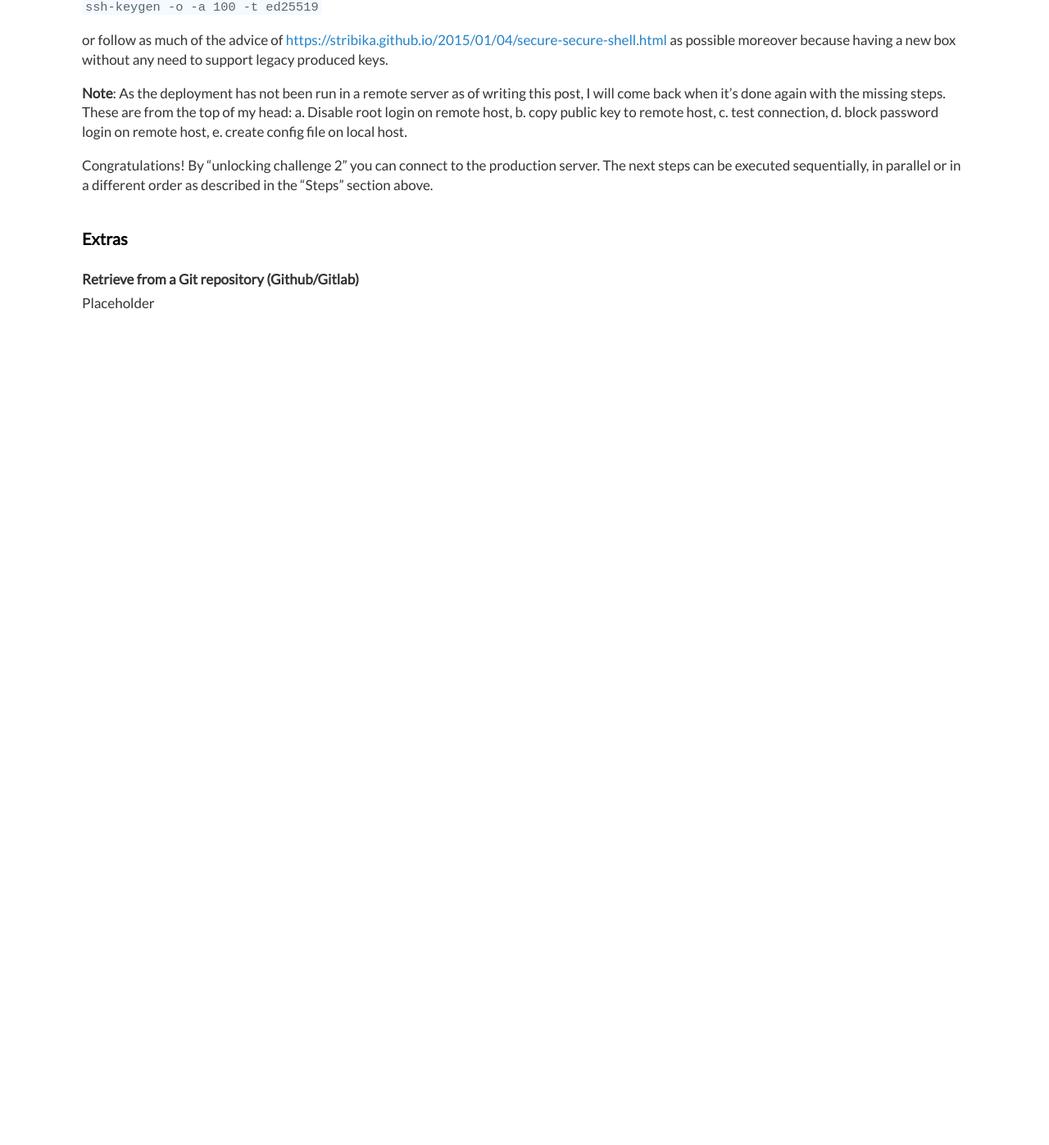
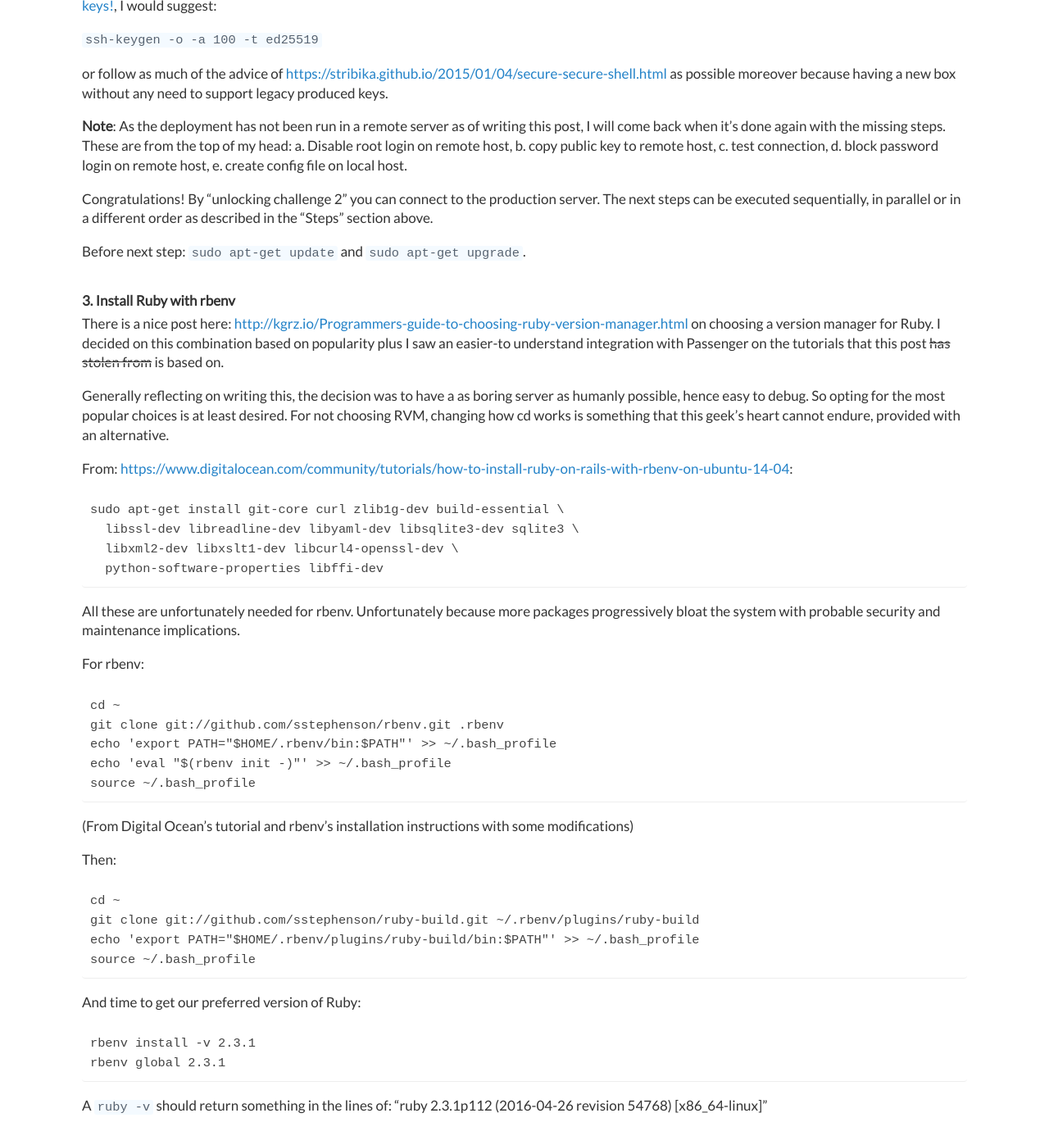
Before and after one commit to dimitrismistriotis/dimitrismistriotis.github.io, a Jekyll site: the page built from _posts/2017-01-07-deploy_rails.md, in a window 1280 px wide and 1400 px high, scrolled down 2357 px. Shown: the top 1397 px of the window at 82% size. Built offline with Jekyll 4.4.1, drawn with Linux system fonts in a browser that asks for light colours; before the commit the page ends 2755 px from its top, so only the background shows below that; some of the changed text lies outside the part shown.

Commit message:
Part 3 Ruby

````diff
--- a/_posts/2017-01-07-deploy_rails.md
+++ b/_posts/2017-01-07-deploy_rails.md
@@ -78,6 +78,8 @@ to deployment and which to application development.
 vanilla is bash, so will slide with bash on the production server for
 everything.
 
+**Application Server**: Why passenger.
+
 ## Deployment
 
 ### Steps
@@ -156,6 +158,66 @@ Congratulations! By "unlocking challenge 2" you can connect to the production
 server. The next steps can be executed sequentially, in parallel or in a
 different order as described in the "Steps" section above.
 
+Before next step: `sudo apt-get update` and `sudo apt-get upgrade`.
+
+### 3. Install Ruby with rbenv
+
+There is a nice post here:
+<http://kgrz.io/Programmers-guide-to-choosing-ruby-version-manager.html> on
+choosing a version manager for Ruby. I decided on this combination based on
+popularity plus I saw an easier-to understand integration with Passenger on the
+tutorials that this post <del>has stolen from</del> is based on.
+
+Generally reflecting on writing this, the decision was to have a as boring
+server as humanly possible, hence easy to debug. So opting for the most
+popular choices is at least desired. For not choosing RVM, changing how cd works
+is something that this geek's heart cannot endure, provided with an alternative.
+
+From: <https://www.digitalocean.com/community/tutorials/how-to-install-ruby-on-rails-with-rbenv-on-ubuntu-14-04>:
+
+```
+sudo apt-get install git-core curl zlib1g-dev build-essential \
+  libssl-dev libreadline-dev libyaml-dev libsqlite3-dev sqlite3 \
+  libxml2-dev libxslt1-dev libcurl4-openssl-dev \
+  python-software-properties libffi-dev
+```
+
+All these are unfortunately needed for rbenv. Unfortunately because more
+packages progressively bloat the system with probable security and maintenance
+implications.
+
+For rbenv:
+
+```
+cd ~
+git clone git://github.com/sstephenson/rbenv.git .rbenv
+echo 'export PATH="$HOME/.rbenv/bin:$PATH"' >> ~/.bash_profile
+echo 'eval "$(rbenv init -)"' >> ~/.bash_profile
+source ~/.bash_profile
+```
+
+(From Digital Ocean's tutorial and rbenv's installation instructions with some
+modifications)
+
+Then:
+
+```
+cd ~
+git clone git://github.com/sstephenson/ruby-build.git ~/.rbenv/plugins/ruby-build
+echo 'export PATH="$HOME/.rbenv/plugins/ruby-build/bin:$PATH"' >> ~/.bash_profile
+source ~/.bash_profile
+```
+
+And time to get our preferred version of Ruby:
+
+```
+rbenv install -v 2.3.1
+rbenv global 2.3.1
+```
+
+A `ruby -v` should return something in the lines of:
+"ruby 2.3.1p112 (2016-04-26 revision 54768) [x86_64-linux]"
+
 ## Extras
 
 ### Retrieve from a Git repository (Github/Gitlab)
````
